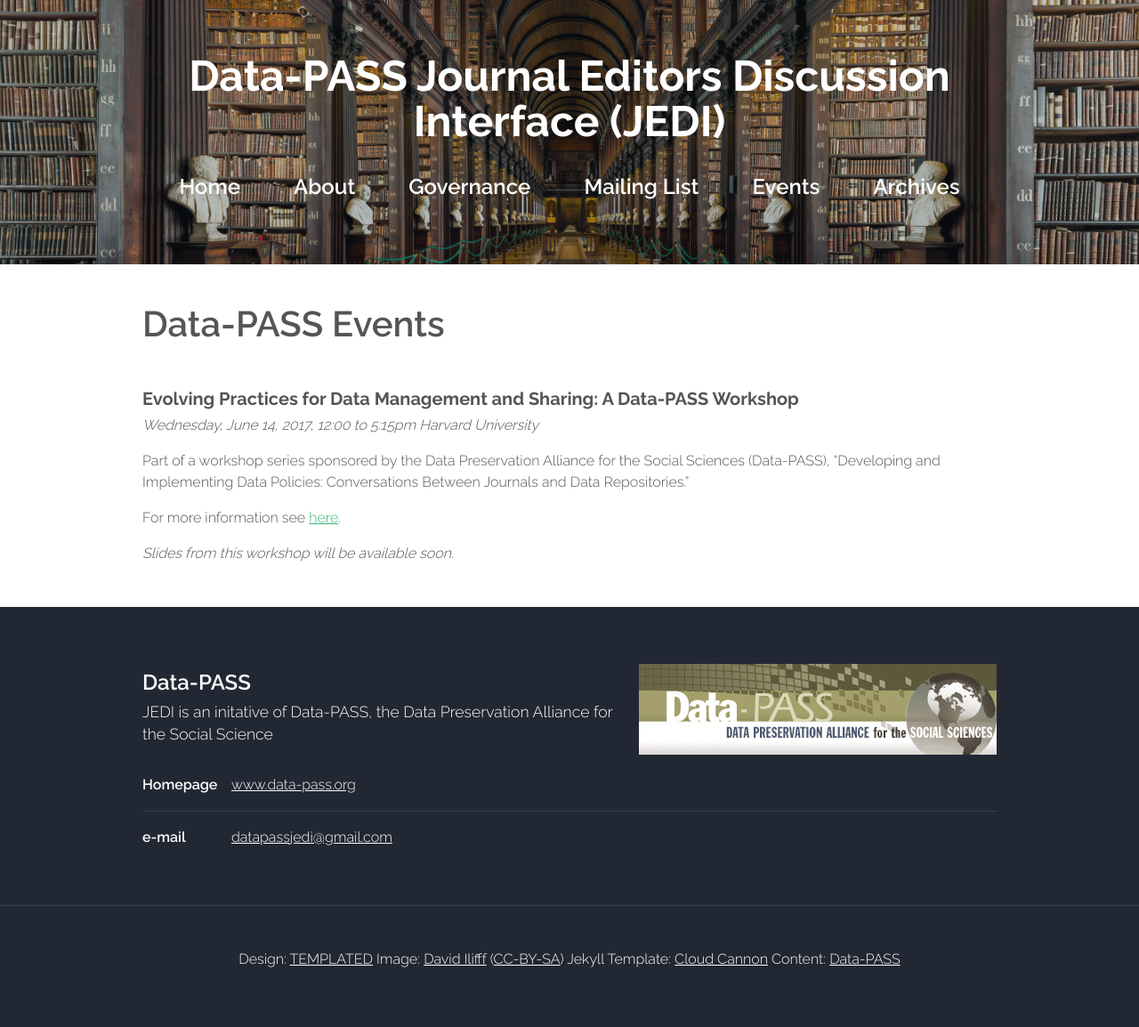
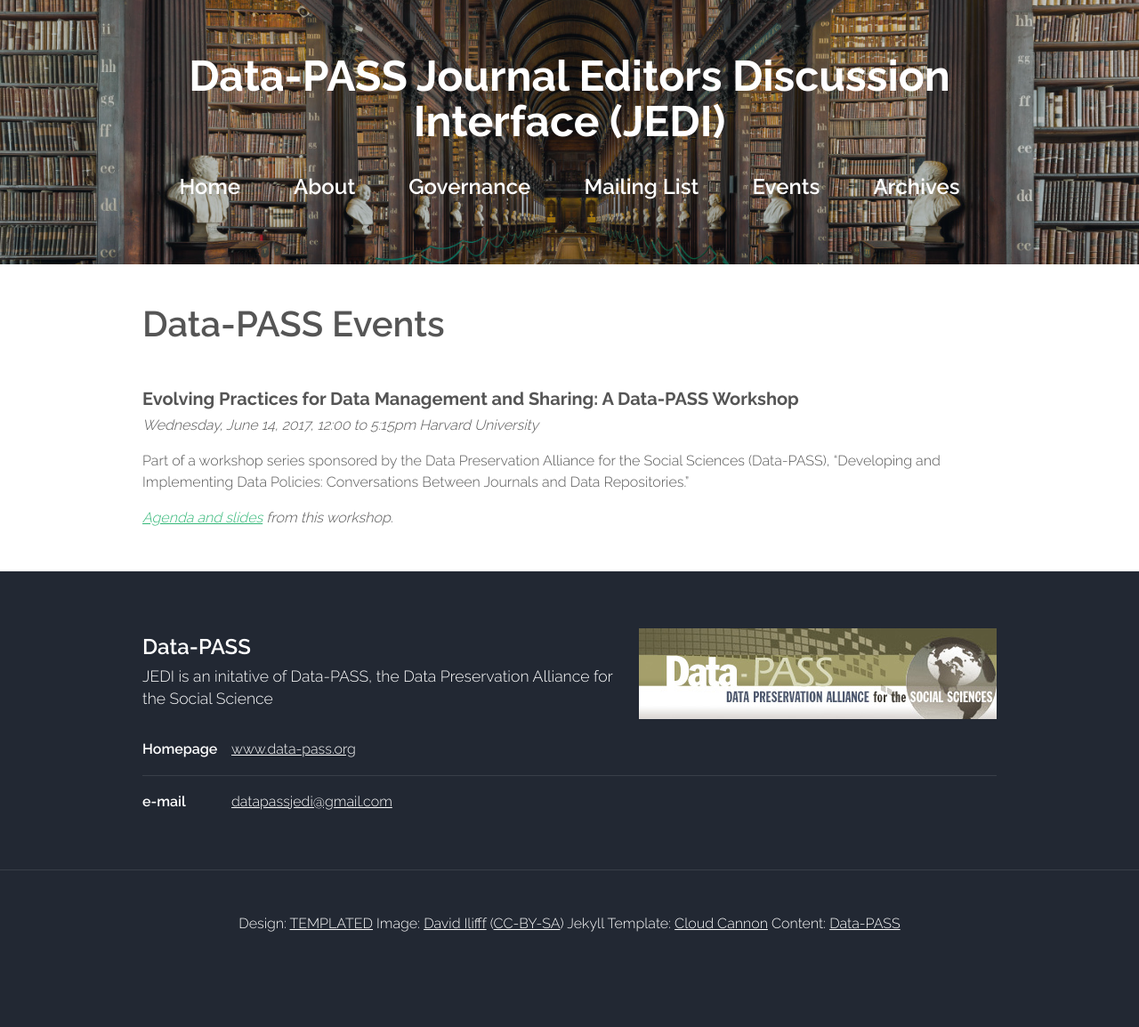
Before and after one commit to adam3smith/dpjedi-stage, a Jekyll site: the page built from docs/events.html, in a window 1280 px wide. Shown: the whole page at 89% size. Built offline with Jekyll 4.4.1, drawn with Linux system fonts in a browser that asks for light colours; after the commit the page ends 1114 px from its top, so only the background shows below that.

Commit message:
Update events

```diff
--- a/docs/events.html
+++ b/docs/events.html
@@ -11,12 +11,9 @@ layout: main
 		<!--		<a href="https://groups.google.com/forum/#!forum/dpjedi" class="button alt" target="_blank">Post to JEDI</a>-->
 	</header>
 			<h3>Evolving Practices for Data Management and Sharing: A Data-PASS Workshop</h3>
-<p><i>Wednesday, June 14, 2017, 12:00 to 5:15pm
-Harvard University</i></p>
-
+<p><i>Wednesday, June 14, 2017, 12:00 to 5:15pm Harvard University</i></p>
 			<p>Part of a workshop series sponsored by the Data Preservation Alliance for the Social Sciences (Data-PASS), “Developing and Implementing Data Policies: Conversations Between Journals and Data Repositories.”</p>
-<p>For more information see <a href="http://projects.iq.harvard.edu/jedi-workshop">here</a>.</p>
-	<p><i>Slides from this workshop will be available soon.</i></p>
+	<p><i><a href="events/evolving-practices.html">Agenda and slides</a> from this workshop.</i></p>
 		</section>
 	</div>
 </div>
```
Also changed, not shown: docs/events/evolving-practices.html (added, +39 -0 lines).
